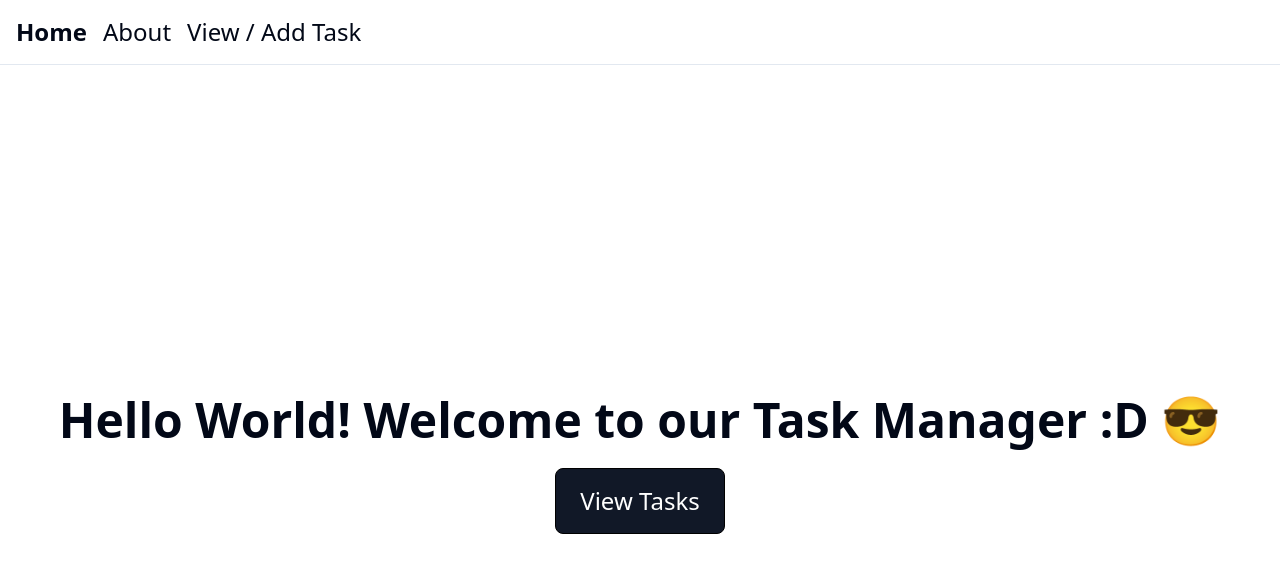
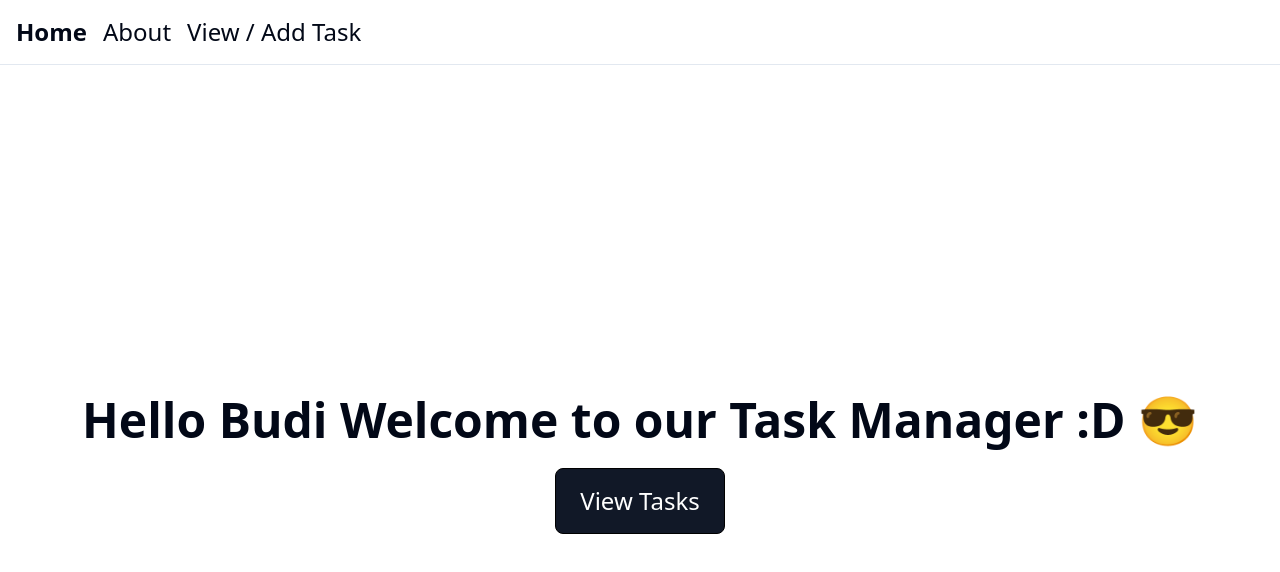
Before and after one commit to ReynardHansel/Elite-Team-WebDev---Training, a React (Vite) app: page / in a window 1280 px wide. Shown: the top 572 px of the page. Built offline with nearby package versions, Linux system fonts and the light colour scheme.

Commit message:
useContext best practice + username implementation

```diff
--- a/src/components/AddTask.jsx
+++ b/src/components/AddTask.jsx
@@ -4,16 +4,11 @@ import { useState } from "react";
 import { useEffect } from "react";
 import { useRef } from "react";
 import { toast } from "sonner";
-import { useContext } from "react";
-import { UserContext } from "@/routes/tasklist";
 
 export default function AddTask({ addTask }) {
   const [title, setTitle] = useState("");
   const [date, setDate] = useState("");
   const titleInputRef = useRef(null);
-
-  const user = useContext(UserContext);
-  console.log("User (from AddTask):", user);
 
   useEffect(() => {
     console.log("Title:", title);
--- a/src/components/Task.jsx
+++ b/src/components/Task.jsx
@@ -1,13 +1,7 @@
-// import { UserContext } from "@/routes/tasklist";
 import React, { useState } from "react";
-// import { useContext } from "react";
 
 function Task({ title, deadline }) {
   const [isCompleted, setIsCompleted] = useState(false);
-
-  //? Data user gakan diterima krna ga termasuk di Wrapper/Provider
-  // const user = useContext(UserContext)
-  // console.log("User (from Task):", user);
 
   const toggleCompletion = () => {
     setIsCompleted(!isCompleted);
--- /dev/null
+++ b/src/context/UserContext.jsx
@@ -0,0 +1,13 @@
+import React, { createContext, useContext } from "react";
+
+const UserContext = createContext(null);
+
+export function UserProvider({ children, user }) {
+  return <UserContext.Provider value={user}>{children}</UserContext.Provider>;
+}
+
+export function useUserContext() {
+  return useContext(UserContext);
+}
+
+export default UserContext;
--- a/src/main.jsx
+++ b/src/main.jsx
@@ -6,6 +6,7 @@ import { RouterProvider, createRouter } from "@tanstack/react-router";
 
 // Import the generated route tree
 import { routeTree } from "./routeTree.gen";
+import { UserProvider } from "./context/UserContext";
 
 // Create a new router instance
 const router = createRouter({ routeTree });
@@ -17,13 +18,21 @@ const router = createRouter({ routeTree });
 //   }
 // }
 
+const user = {
+  username: "Budi",
+  email: "ibubudi@gmail.com",
+  password: "password budi",
+};
+
 // Render the app
 const rootElement = document.getElementById("root");
 if (rootElement && !rootElement.innerHTML) {
   const root = ReactDOM.createRoot(rootElement);
   root.render(
     <StrictMode>
+      <UserProvider user={user}>
         <RouterProvider router={router} />
+      </UserProvider>
     </StrictMode>,
   );
 }
--- a/src/routes/index.jsx
+++ b/src/routes/index.jsx
@@ -1,13 +1,16 @@
+import { useUserContext } from "@/context/UserContext";
 import { createFileRoute, Link } from "@tanstack/react-router";
 import React from "react";
 
 // import "../CSS/home.css";
 
 function Home() {
+  const user = useUserContext()
+
   return (
     <div className="flex min-h-screen w-screen flex-col items-center justify-center gap-6">
       <h1 className="text-5xl font-bold">
-        Hello World! Welcome to our Task Manager :D 😎
+        Hello {user.username} Welcome to our Task Manager :D 😎
       </h1>
       <Link to="/tasklist">
         <button className="task-btn rounded-lg border border-black bg-gray-900 px-6 py-4 text-2xl text-white">
--- a/src/routes/tasklist.jsx
+++ b/src/routes/tasklist.jsx
@@ -5,24 +5,19 @@ import tasks from "../db/tasks";
 import AddTask from "@/components/AddTask";
 import { useState } from "react";
 import { Toaster } from "sonner";
-import { createContext } from "react";
+import { useUserContext } from "@/context/UserContext";
 
 export const Route = createFileRoute("/tasklist")({
   component: RouteComponent,
 });
 
-//? For teaching useContext (not best practice)
-const user = {
-  username: "Budi",
-  email: "ibubudi@gmail.com",
-  password: "password budi",
-};
-export const UserContext = createContext();
-
 console.log("tasks (imported):", tasks);
 
 function RouteComponent() {
   const [taskList, setTaskList] = useState(tasks);
+  const user = useUserContext()
+
+  console.log("user:", user);
   console.log("tasks (useState):", taskList);
 
   const addTask = (title, deadline) => {
@@ -37,11 +32,9 @@ function RouteComponent() {
 
   return (
     <div className="flex min-h-screen w-screen flex-col items-center justify-center gap-6">
-      <UserContext.Provider value={user}>
-        <AddTask addTask={addTask} />
-      </UserContext.Provider>
+      <AddTask addTask={addTask} />
 
-      <h2 className="text-3xl font-bold">Here are your tasks:</h2>
+      <h2 className="text-3xl font-bold">Hi {user.username}, Here are your tasks:</h2>
       {/* <Task title="Buy groceries" /> */}
 
       <div className="flex flex-col gap-4">
```
